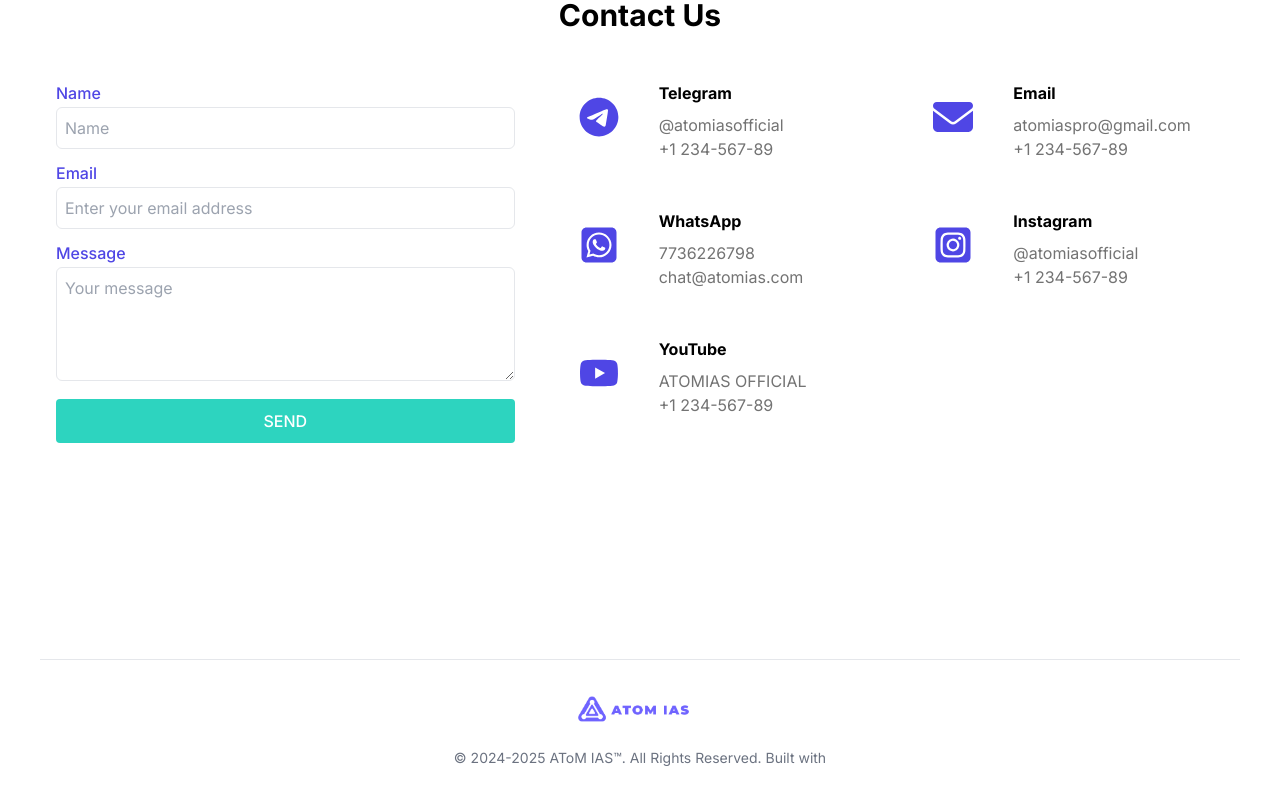
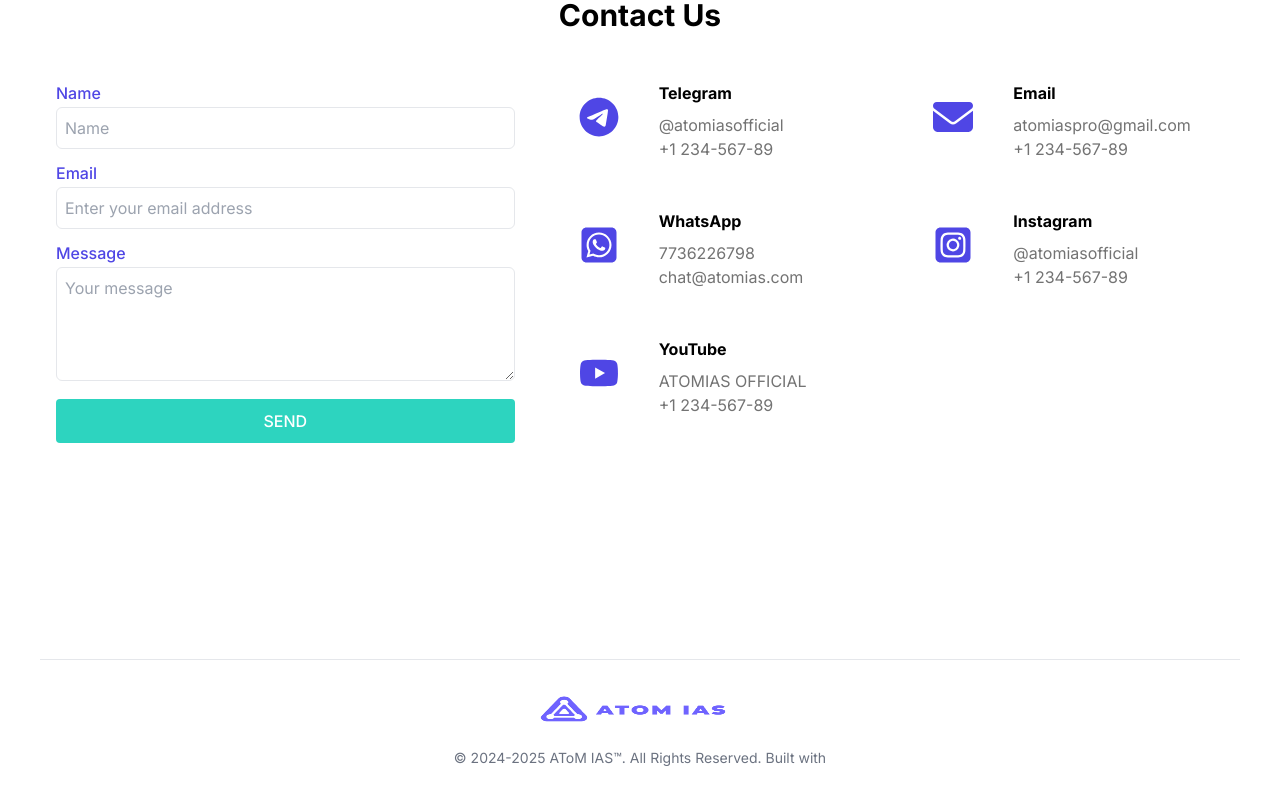
Before and after one commit to AjithCodeCraft/ATOM-WEBSITE-MAIN, a Next.js app: page / in a window 1280 px wide. Shown: the part 2627-3427 px from the top of the page. Built offline with nearby package versions, Linux system fonts and the light colour scheme.

Commit message:
footer edited2

```diff
--- a/src/app/components/footer.js
+++ b/src/app/components/footer.js
@@ -8,7 +8,7 @@
         <hr className="my-6 border-gray-200 sm:mx-auto dark:border-gray-700 lg:my-8" />
         <div className="text-center">
           <a href="#" className="flex items-center justify-center mb-5 text-2xl font-semibold text-gray-900 dark:text-white">
-            <Image src="/Atom-logo-2.png" className="h-6 mr-3 sm:h-9" alt="Landwind Logo" width={120} height={120} />
+            <Image src="/Atom-logo-2.png" className="h-6 mr-3 sm:h-9 " alt="Landwind Logo" width={200} height={460} />
             </a>
           <span className="block text-sm text-center text-gray-500 dark:text-gray-400">
             © 2024-2025 AToM IAS™. All Rights Reserved. Built with
```
